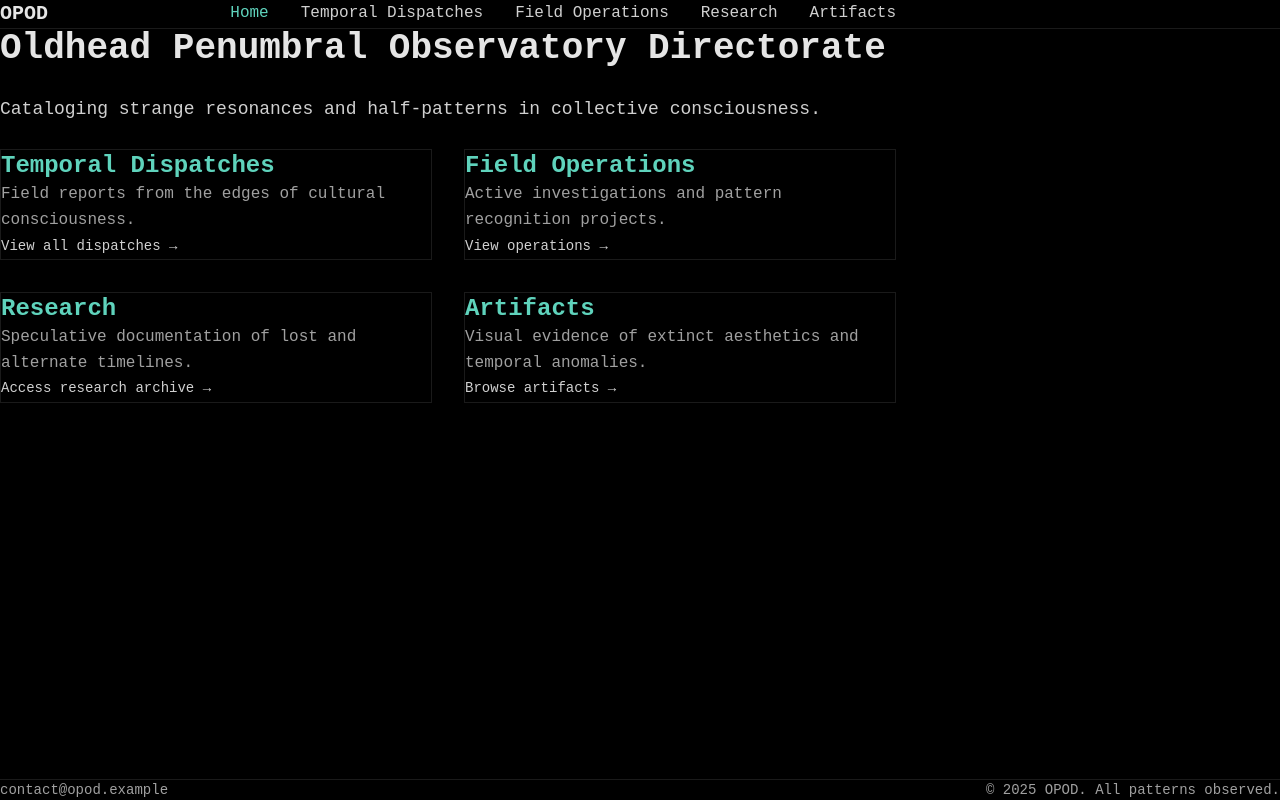
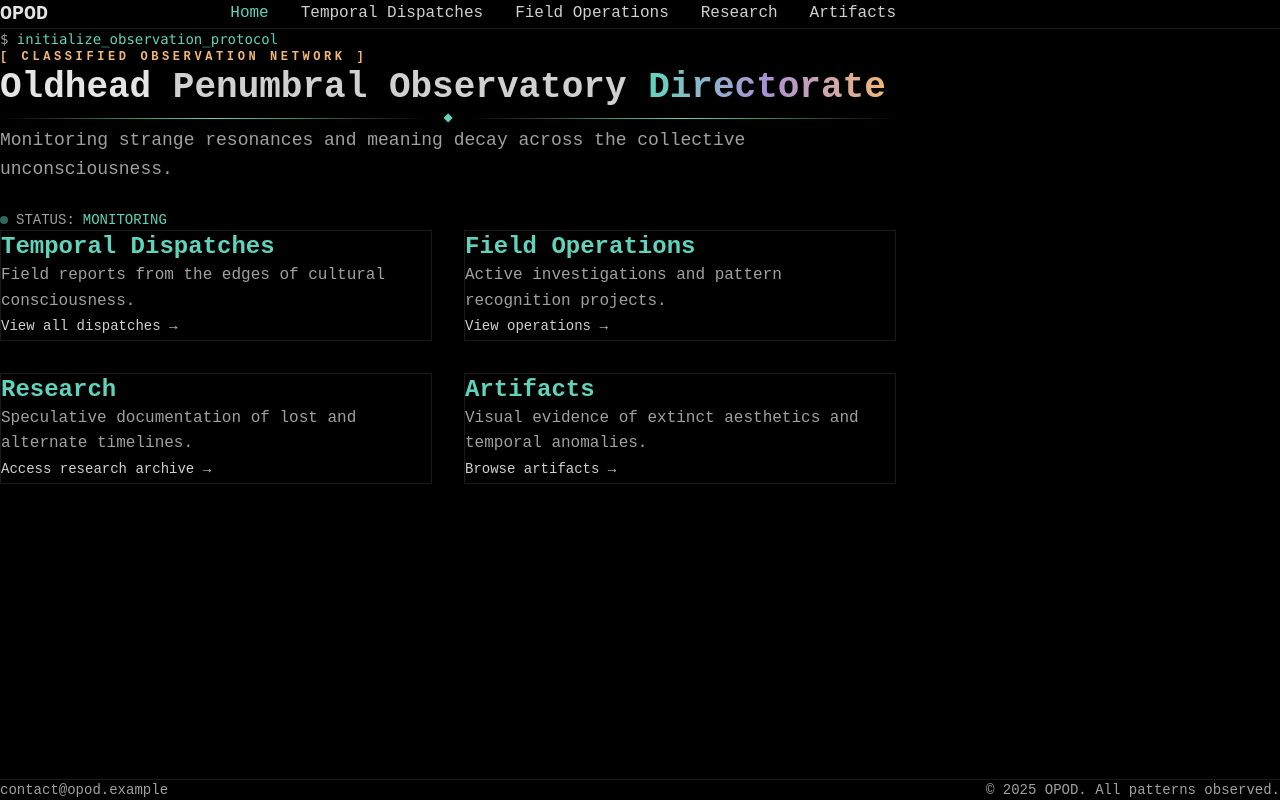
Before and after one commit to oldheadsouf/opod, an Astro site: page / in a window 1280 px wide. Built offline with nearby package versions, Linux system fonts and the light colour scheme; Astro itself is replaced by a stand-in of ours.

Commit message:
more spacing weaks

```diff
--- a/src/pages/index.astro
+++ b/src/pages/index.astro
@@ -3,18 +3,51 @@ import BaseLayout from '../layouts/BaseLayout.astro';
 ---
 
 <BaseLayout>
-  <div class="container mx-auto px-4 py-16">
+  <div class="container mx-auto px-4 py-16 md:py-24">
     <div class="max-w-4xl mx-auto">
       <!-- Hero Section -->
-      <section class="mb-16">
-        <h1 class="text-3xl md:text-4xl font-bold text-ghost mb-6">
-          Oldhead Penumbral Observatory Directorate
-        </h1>
+      <section class="mb-20">
+        <!-- Terminal-style prefix -->
+        <div class="text-cyan text-sm mb-8 font-mono">
+          <span class="text-fog">$</span> initialize_observation_protocol
+        </div>
+
+        <!-- Main title with visual hierarchy -->
+        <div class="mb-12 space-y-4">
+          <div class="text-amber text-xs tracking-[0.3em] uppercase font-bold mb-3">
+            [ Classified Observation Network ]
+          </div>
+          <h1 class="text-3xl md:text-4xl font-bold leading-tight">
+            <span class="text-ghost">Oldhead</span>
+            <span class="text-mist">Penumbral Observatory</span>
+            <span class="bg-gradient-to-r from-cyan via-purple to-amber bg-clip-text text-transparent">
+              Directorate
+            </span>
+          </h1>
+        </div>
+
+        <!-- Divider -->
+        <div class="flex items-center gap-4 mb-12">
+          <div class="h-px bg-gradient-to-r from-transparent via-cyan to-transparent flex-1"></div>
+          <span class="text-cyan text-xs">◆</span>
+          <div class="h-px bg-gradient-to-r from-transparent via-cyan to-transparent flex-1"></div>
+        </div>
+
+        <!-- Description with enhanced styling -->
+        <div class="pl-6 py-4">
+          <p class="text-base md:text-lg text-fog leading-relaxed">
+            Monitoring strange resonances and meaning decay across the collective unconsciousness.
+          </p>
+        </div>
         <br />
-        <p class="text-lg text-mist leading-relaxed mb-4">
-          Cataloging strange resonances and half-patterns in collective consciousness.
-        </p>
-        <br />
+        <!-- Status indicator -->
+        <div class="mt-8 flex items-center gap-3 text-sm">
+          <div class="flex items-center gap-2">
+            <div class="w-2 h-2 bg-cyan rounded-full animate-pulse"></div>
+            <span class="text-fog">STATUS:</span>
+            <span class="text-cyan">MONITORING</span>
+          </div>
+        </div>
       </section>
 
       <!-- Section Previews -->
```
